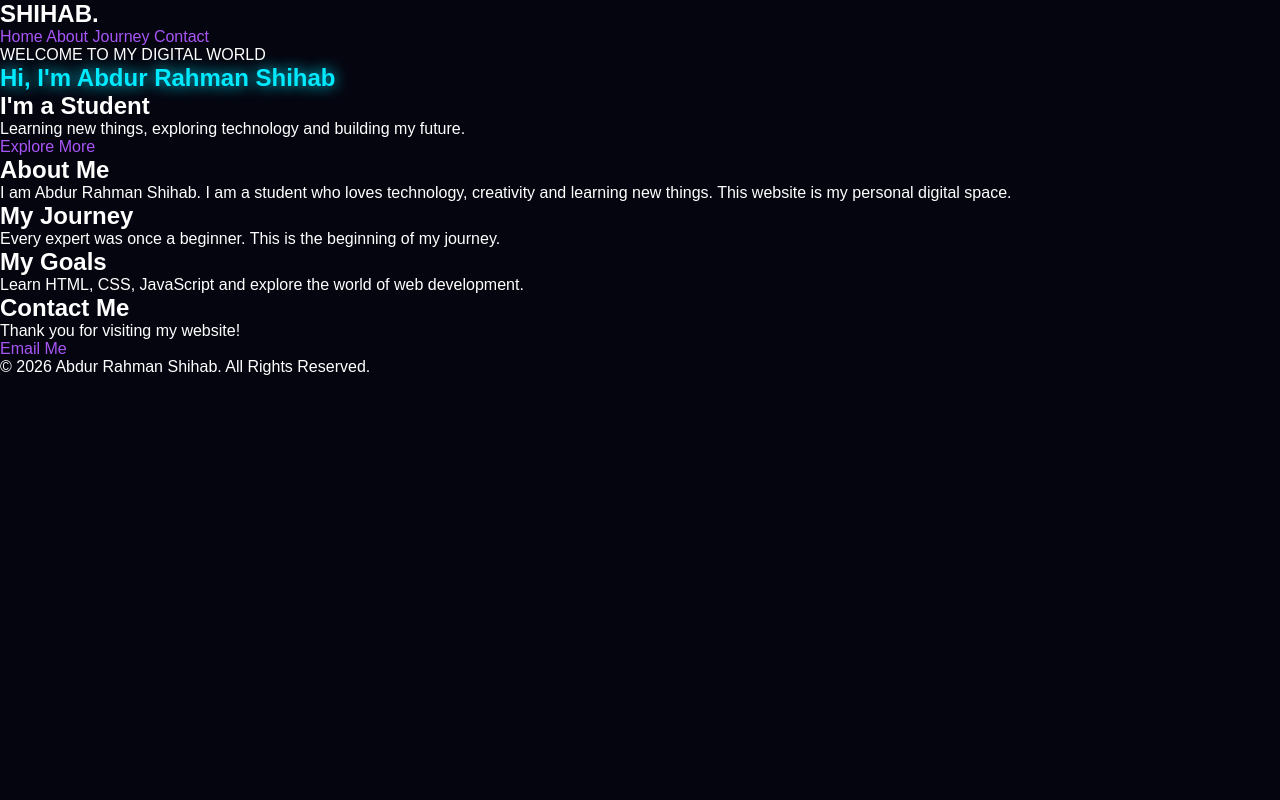
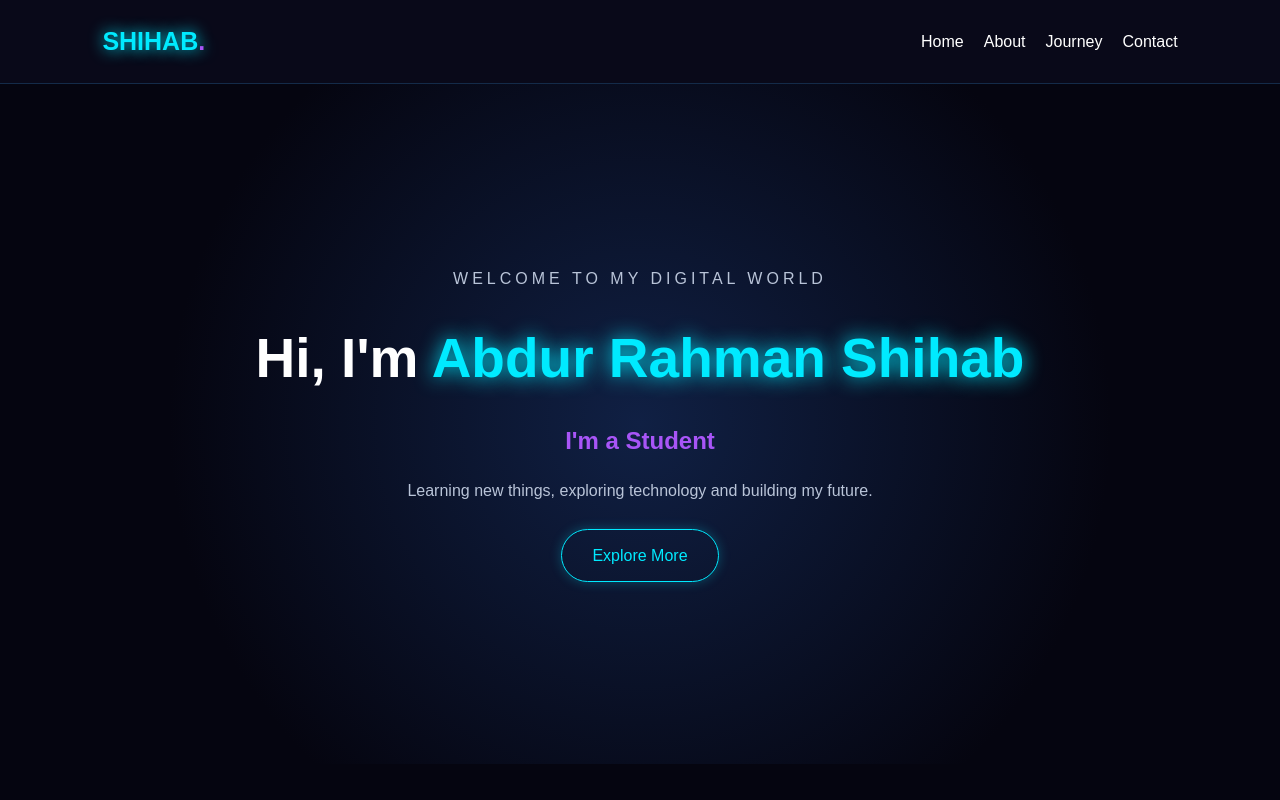
Before and after one commit to abdurrahmanshihab50-source/abdur-rahman-shihabb, a plain HTML site: page index.html in a window 1280 px wide. Shown: the top 800 px of the page. Drawn offline with Linux system fonts and the light colour scheme.

Commit message:
Refactor CSS for portfolio layout and styling

```diff
--- a/css/style.css
+++ b/css/style.css
@@ -1,23 +1,159 @@
-/* Abdur Rahman Shihab Portfolio */
+/* AB DUR RAHMAN SHIHAB - NEON PORTFOLIO */
 
 * {
     margin: 0;
     padding: 0;
     box-sizing: border-box;
+    scroll-behavior: smooth;
 }
 
 body {
     background: #050510;
-    color: white;
+    color: #ffffff;
     font-family: Arial, sans-serif;
+    line-height: 1.7;
 }
 
-h1 {
+header {
+    width: 100%;
+    padding: 20px 8%;
+    display: flex;
+    justify-content: space-between;
+    align-items: center;
+    background: #090919;
+    border-bottom: 1px solid #142b49;
+    position: sticky;
+    top: 0;
+    z-index: 100;
+}
+
+.logo {
     color: #00eaff;
+    font-size: 25px;
     text-shadow: 0 0 15px #00eaff;
 }
 
-a {
+.logo span,
+h2 span {
     color: #a855f7;
+}
+
+nav {
+    display: flex;
+    gap: 20px;
+}
+
+nav a {
+    color: white;
     text-decoration: none;
+    transition: 0.3s;
 }
+
+nav a:hover {
+    color: #00eaff;
+    text-shadow: 0 0 10px #00eaff;
+}
+
+.hero {
+    min-height: 85vh;
+    display: flex;
+    flex-direction: column;
+    justify-content: center;
+    align-items: center;
+    text-align: center;
+    padding: 40px 20px;
+    background:
+    radial-gradient(circle, #102044 0%, #050510 65%);
+}
+
+.welcome {
+    color: #a855f7;
+    letter-spacing: 4px;
+    margin-bottom: 20px;
+}
+
+.hero h1 {
+    font-size: clamp(30px, 6vw, 55px);
+    margin-bottom: 15px;
+}
+
+.hero h1 span {
+    color: #00eaff;
+    text-shadow: 0 0 20px #00eaff;
+}
+
+.hero h2 {
+    color: #a855f7;
+    margin-bottom: 15px;
+}
+
+.hero p {
+    max-width: 600px;
+    color: #b9c4d8;
+}
+
+.btn {
+    display: inline-block;
+    margin-top: 25px;
+    padding: 12px 30px;
+    border: 1px solid #00eaff;
+    border-radius: 30px;
+    color: #00eaff;
+    text-decoration: none;
+    transition: 0.3s;
+    box-shadow: 0 0 12px #00eaff44;
+}
+
+.btn:hover {
+    background: #00eaff;
+    color: #050510;
+    box-shadow: 0 0 25px #00eaff;
+}
+
+.section {
+    padding: 90px 10%;
+    text-align: center;
+}
+
+.section h2 {
+    font-size: 35px;
+    margin-bottom: 25px;
+    color: #00eaff;
+    text-shadow: 0 0 12px #00eaff55;
+}
+
+.section p {
+    max-width: 750px;
+    margin: auto;
+    color: #b9c4d8;
+}
+
+footer {
+    padding: 25px;
+    text-align: center;
+    background: #090919;
+    border-top: 1px solid #142b49;
+    color: #8d9ab5;
+}
+
+@media (max-width: 650px) {
+    header {
+        flex-direction: column;
+        gap: 15px;
+        padding: 15px 10px;
+    }
+
+    nav {
+        gap: 13px;
+        flex-wrap: wrap;
+        justify-content: center;
+    }
+
+    nav a {
+        font-size: 13px;
+    }
+
+    .section {
+        padding: 65px 20px;
+    }
+}
```
